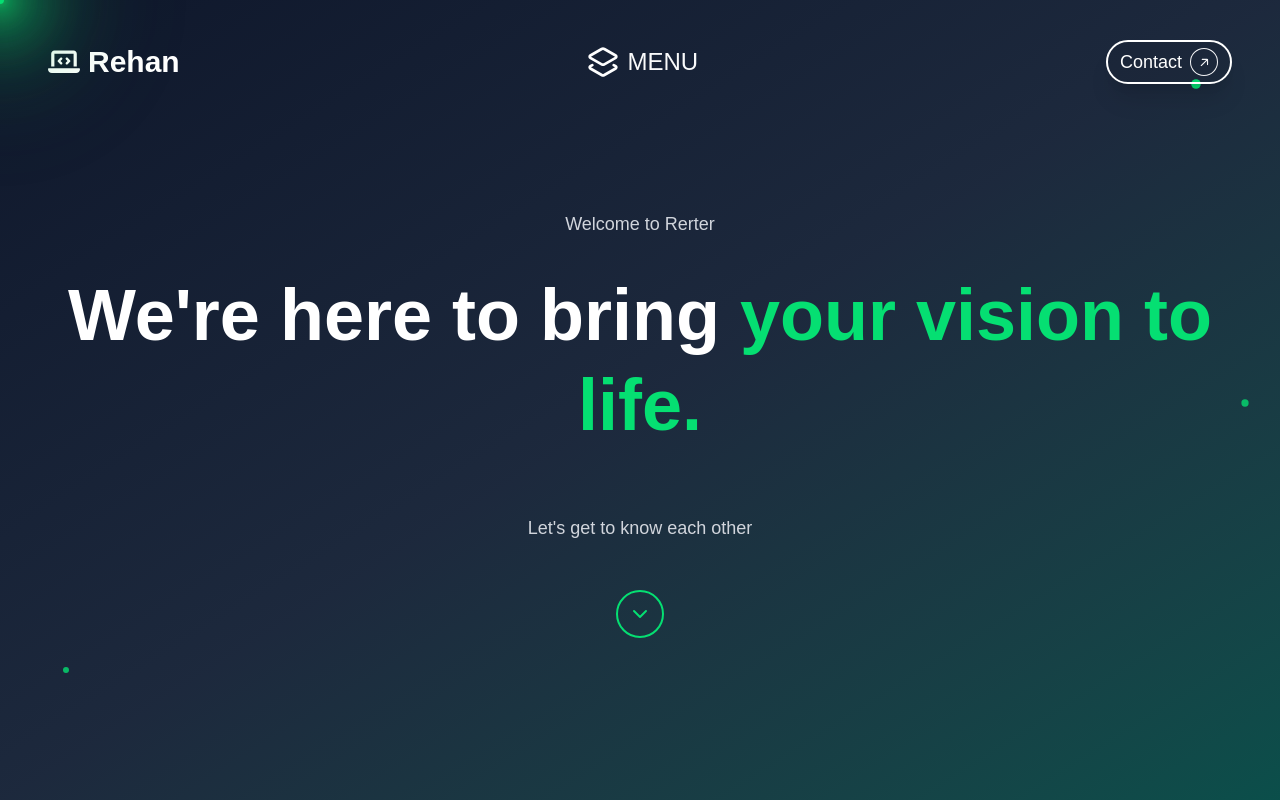
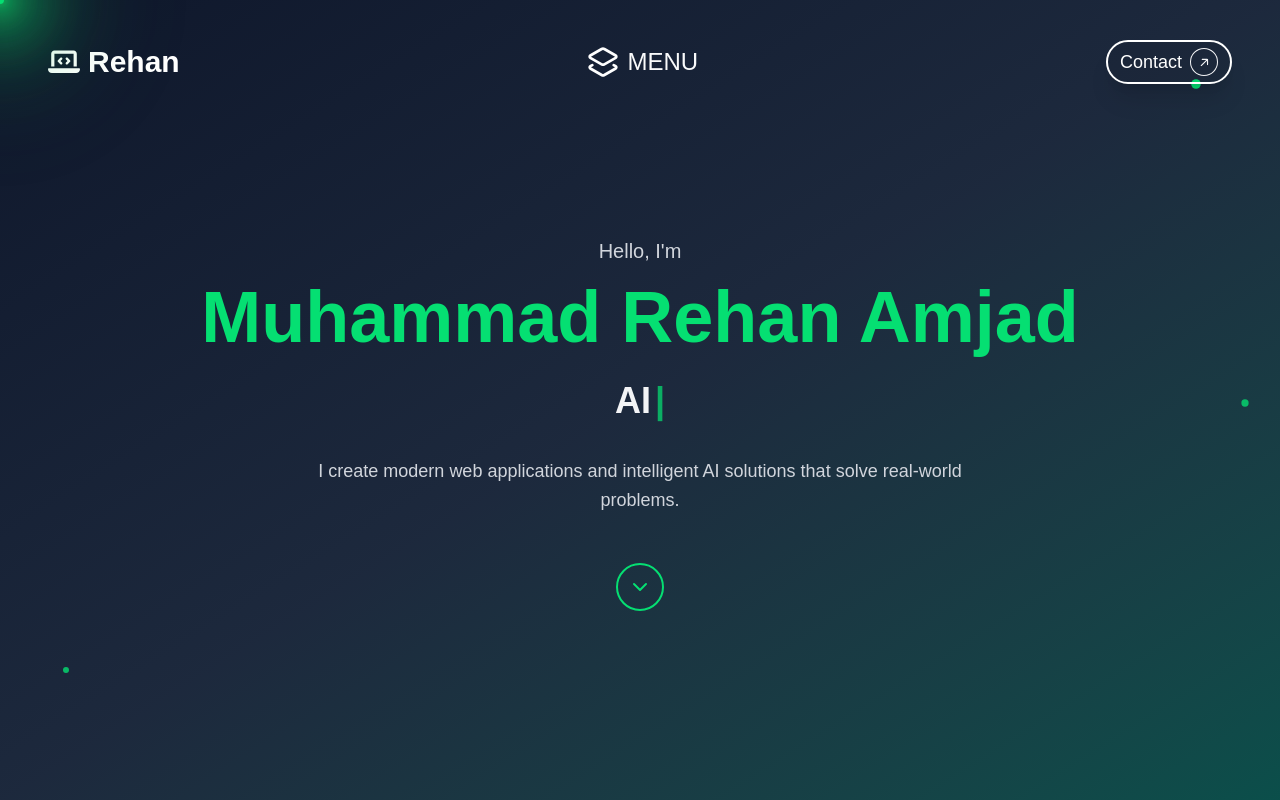
Before and after one commit to mrehanamjad/portfolio-mrehanamjad, a Next.js app: page / in a window 1280 px wide. Built offline with nearby package versions, Linux system fonts and the light colour scheme.

Commit message:
Enhance Header and HeroSection components with improved animations and styling; add TypeWrite component for dynamic text display

```diff
--- a/src/components/Header.tsx
+++ b/src/components/Header.tsx
@@ -107,14 +107,19 @@ export function Header() {
             className="fixed flex flex-col gap-8  justify-evenly items-center  top-0 left-0 w-full h-screen z-20 bg-white/25 backdrop-blur-md border border-white/20 shadow-lg"
           >
             <div></div>
-            <div className="flex flex-col items-start gap-7 justify-center">
+            <motion.div
+            initial={{opacity:0}}
+            animate={{opacity:1}}
+            exit={{opacity:0}}
+            transition={{delay:0.5}}
+            className="flex flex-col items-start gap-7 justify-center">
             {navItems.map((nav,idx) => (
                 <Link href={nav.href} key={idx} className={`${!nav.showOnDesktop && "md:hidden" }`}>
               <motion.div
-              initial={{opacity: 0,x: 30}}
-              animate={{opacity: 1, x:0 }}
+              initial={{opacity: 0,y: -20}}
+              animate={{opacity: 1, y:0 }}
                 whileHover={{ scale: 1.05 }}
-                transition={{delay: 0.25 * idx , type: "spring", stiffness: 200, damping:20 }}
+                transition={{delay: 0.2 * idx , type: "spring", stiffness: 200, damping:20 }}
                 className="flex justify-center items-end gap-1  cursor-pointer group text-gray-50 hover:text-emerald-300"
               >
                 <TerminalIcon
@@ -127,7 +132,7 @@ export function Header() {
               </motion.div>
               </Link>
             ))}
-            </div>
+            </motion.div>
             <div></div>
           </motion.div>
         )}
--- a/src/components/HeroSection.tsx
+++ b/src/components/HeroSection.tsx
@@ -1,36 +1,39 @@
 "use client"
-
 import { motion } from "framer-motion"
 import { ChevronDown } from "lucide-react"
+import TypeWrite from "./TypeWrite"
 
 export function HeroSection() {
+
   return (
     <main className="flex flex-col items-center justify-center min-h-[calc(100vh-200px)] px-6 text-center">
       <motion.p
-          className="text-lg mb-8 text-gray-300"
+        className="text-xl mb-4 text-gray-300"
         initial={{ opacity: 0, y: 20 }}
         animate={{ opacity: 1, y: 0 }}
         transition={{ delay: 0.2 }}
       >
-          Welcome to Rerter
+        Hello, I'm
       </motion.p>
 
       <motion.h1
-          className="text-4xl md:text-6xl lg:text-7xl font-bold leading-tight mb-16 max-w-6xl"
+        className="text-4xl md:text-6xl lg:text-7xl font-bold mb-6 text-green-400"
         initial={{ opacity: 0, y: 30 }}
         animate={{ opacity: 1, y: 0 }}
         transition={{ delay: 0.4 }}
       >
-          We&apos;re here to bring <span className="text-green-400">your vision to life.</span>
+        Muhammad Rehan Amjad
       </motion.h1>
 
+      <TypeWrite texts={["Full Stack Developer", "AI Developer","Software Engineer"]} />
+
       <motion.p
-          className="text-lg text-gray-300 mb-12"
+        className="text-lg text-gray-300 mb-12 max-w-2xl leading-relaxed"
         initial={{ opacity: 0, y: 20 }}
         animate={{ opacity: 1, y: 0 }}
-          transition={{ delay: 0.6 }}
+        transition={{ delay: 0.8 }}
       >
-          Let&apos;s get to know each other
+        I create modern web applications and intelligent AI solutions that solve real-world problems.
       </motion.p>
 
       <motion.div
@@ -39,7 +42,7 @@ export function HeroSection() {
         whileTap={{ scale: 0.95 }}
         initial={{ opacity: 0, y: 20 }}
         animate={{ opacity: 1, y: 0 }}
-          transition={{ delay: 0.8 }}
+        transition={{ delay: 1.0 }}
       >
         <ChevronDown className="w-6 h-6 text-green-400" />
       </motion.div>
--- /dev/null
+++ b/src/components/TypeWrite.tsx
@@ -0,0 +1,44 @@
+"use client"
+import React, { useEffect, useState } from 'react'
+import {motion} from "motion/react"
+
+function TypeWrite({texts}:{texts:string[]}) {
+    const [currentText, setCurrentText] = useState("")
+      const [currentIndex, setCurrentIndex] = useState(0)
+      const [isDeleting, setIsDeleting] = useState(false)
+
+
+      useEffect(() => {
+        const timeout = setTimeout(() => {
+          const current = texts[currentIndex]
+
+          if (isDeleting) {
+            setCurrentText(current.substring(0, currentText.length - 1))
+            if (currentText === "") {
+              setIsDeleting(false)
+              setCurrentIndex((prevIndex) => (prevIndex + 1) % texts.length)
+            }
+          } else {
+            setCurrentText(current.substring(0, currentText.length + 1))
+            if (currentText === current) {
+              setTimeout(() => setIsDeleting(true), 2000)
+            }
+          }
+        }, isDeleting ? 50 : 100)
+
+        return () => clearTimeout(timeout)
+      }, [currentText, currentIndex, isDeleting, texts])
+  return (
+    <motion.div
+        className="text-2xl md:text-3xl lg:text-4xl font-semibold mb-8 text-gray-100 h-12 flex items-center"
+        initial={{ opacity: 0, y: 20 }}
+        animate={{ opacity: 1, y: 0 }}
+        transition={{ delay: 0.6 }}
+      >
+        {currentText}
+        <span className="ml-1 animate-pulse text-green-400">|</span>
+      </motion.div>
+  )
+}
+
+export default TypeWrite
```
Lines whose indentation alone changed are shown as unchanged.
